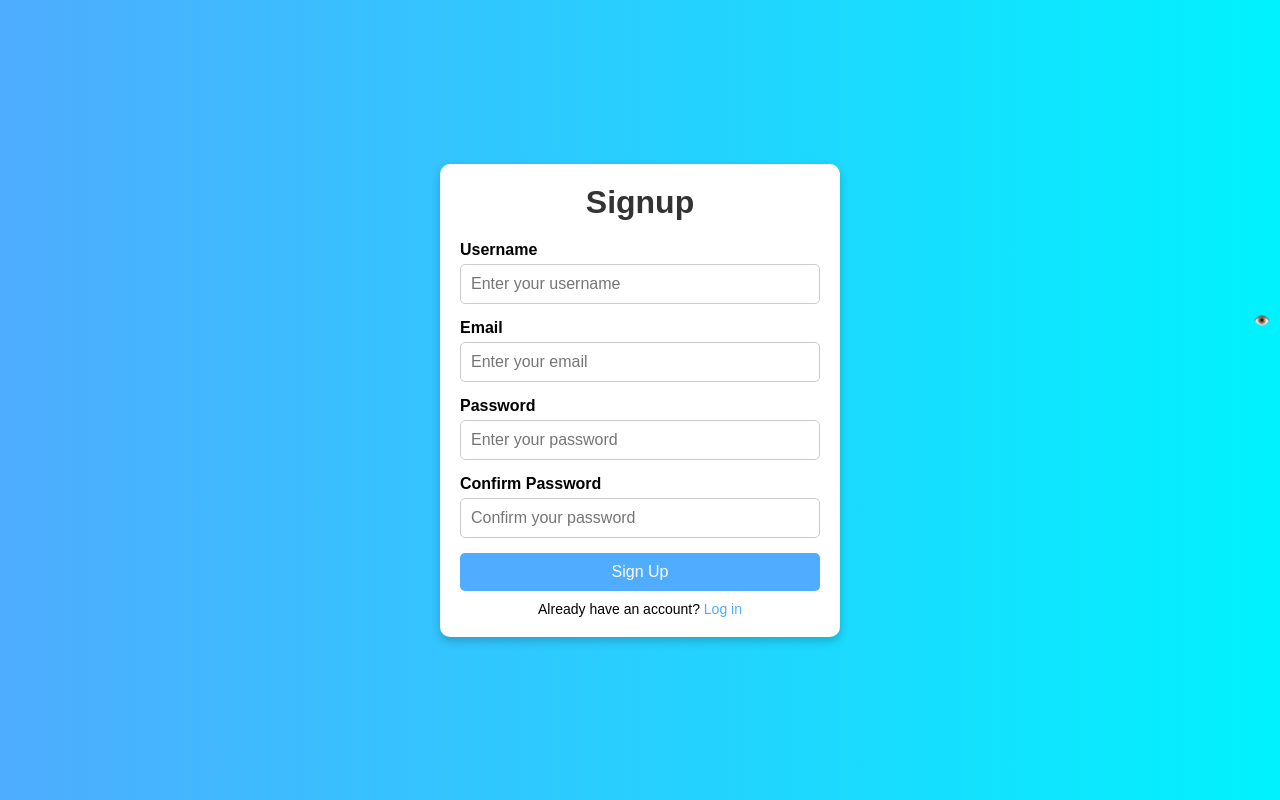
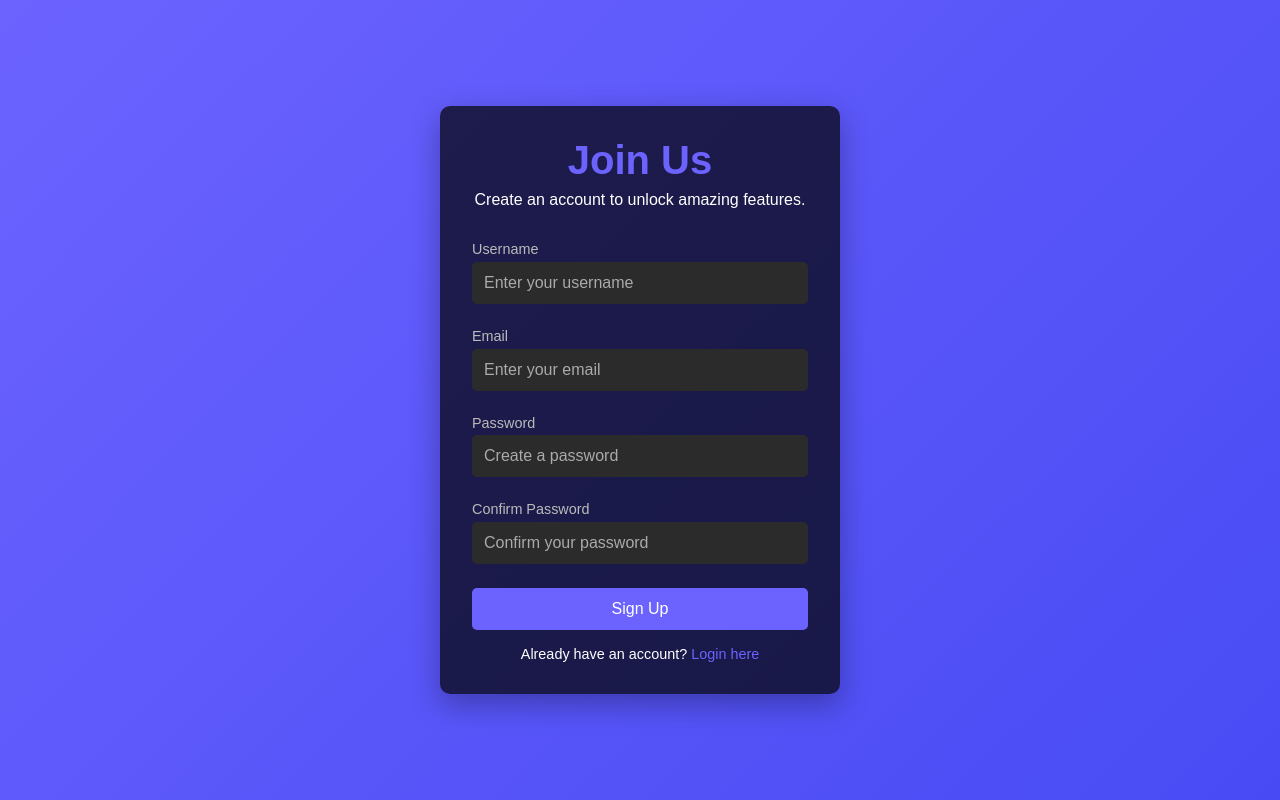
Before and after one commit to Joeyyyyyyy/PortfolioProject, a Flask app: page /signup in a window 1280 px wide. Run offline with Flask 3, Linux system fonts and the light colour scheme.

Commit message:
Patched the signup page

```diff
--- a/admin.py
+++ b/admin.py
@@ -67,7 +67,7 @@ class StockTransactionManager:
             return False
         else:
             self._insert_document('users', username, {'password': password, 'email': email, 'lastindex': lastindex})
-            print("Account created successfully!")
+            print(username+"'s account has been created successfully!")
             return True
 
     def login(self, username: str, password: str) -> bool:
--- a/static/signup.css
+++ b/static/signup.css
@@ -1,3 +1,4 @@
+/* Reset styles */
 * {
   margin: 0;
   padding: 0;
@@ -6,102 +7,120 @@
 
 body {
   font-family: 'Arial', sans-serif;
-    background: linear-gradient(to right, #4facfe, #00f2fe);
+  background: linear-gradient(135deg, #6c63ff, #484bf4);
+  height: 100vh;
   display: flex;
   justify-content: center;
   align-items: center;
-    height: 100vh;
+  color: #fff;
 }
 
 .signup-container {
-    background: white;
+  background: rgba(0, 0, 0, 0.7);
+  padding: 2rem;
   border-radius: 10px;
-    box-shadow: 0 4px 10px rgba(0, 0, 0, 0.2);
   width: 100%;
   max-width: 400px;
-    padding: 20px;
   text-align: center;
+  box-shadow: 0 10px 30px rgba(0, 0, 0, 0.3);
+  animation: fadeIn 1s ease-in-out;
 }
 
-  h1 {
-    margin-bottom: 20px;
-    color: #333;
+.signup-header h1 {
+  font-size: 2.5rem;
+  margin-bottom: 0.5rem;
+  color: #6c63ff;
 }
 
-  .input-group {
-    margin-bottom: 15px;
-    text-align: left;
+.signup-header p {
+  margin-bottom: 2rem;
+  font-size: 1rem;
+}
+
+.form-group {
+  margin-bottom: 1.5rem;
+  position: relative;
 }
 
 label {
   display: block;
-    margin-bottom: 5px;
-    font-weight: bold;
+  font-size: 0.9rem;
+  color: #bbb;
+  margin-bottom: 0.3rem;
+  text-align: left;
 }
 
-  input {
+input[type="text"],
+input[type="email"],
+input[type="password"] {
   width: 100%;
-    padding: 10px;
-    border: 1px solid #ccc;
+  padding: 0.75rem;
+  border: none;
   border-radius: 5px;
-    font-size: 16px;
+  font-size: 1rem;
+  background: #2b2b2b;
+  color: #fff;
+}
+
+input[type="text"]::placeholder,
+input[type="email"]::placeholder,
+input[type="password"]::placeholder {
+  color: #aaa;
 }
 
 input:focus {
   outline: none;
-    border-color: #4facfe;
+  border: 2px solid #6c63ff;
 }
 
-  .toggle-password {
-    position: absolute;
-    right: 10px;
-    top: 40%;
-    transform: translateY(-50%);
-    background: none;
+.btn {
+  width: 100%;
+  padding: 0.75rem;
+  font-size: 1rem;
   border: none;
+  border-radius: 5px;
+  background: #6c63ff;
+  color: #fff;
   cursor: pointer;
+  transition: background 0.3s;
 }
 
-  .signup-button {
-    background: #4facfe;
-    color: white;
-    border: none;
-    border-radius: 5px;
-    padding: 10px 15px;
-    font-size: 16px;
-    cursor: pointer;
-    width: 100%;
+.btn:hover {
+  background: #484bf4;
 }
 
-  .signup-button:hover {
-    background: #00f2fe;
+.form-footer {
+  margin-top: 1rem;
+  font-size: 0.9rem;
 }
 
-  .footer-text {
-    margin-top: 10px;
-    font-size: 14px;
-  }
-
-  .footer-text a {
-    color: #4facfe;
+.form-footer a {
+  color: #6c63ff;
   text-decoration: none;
 }
 
-  .footer-text a:hover {
+.form-footer a:hover {
   text-decoration: underline;
 }
 
-  /* Responsive Design */
-  @media (max-width: 480px) {
-    .signup-container {
-      padding: 15px;
+@keyframes fadeIn {
+  from {
+    opacity: 0;
+    transform: scale(0.9);
+  }
+  to {
+    opacity: 1;
+    transform: scale(1);
+  }
 }
 
-    h1 {
-      font-size: 24px;
+/* Responsive design */
+@media (max-width: 500px) {
+  .signup-container {
+    padding: 1.5rem;
   }
 
-    .signup-button {
-      font-size: 14px;
+  .signup-header h1 {
+    font-size: 2rem;
   }
 }
--- a/static/signup.js
+++ b/static/signup.js
@@ -1,59 +1,22 @@
-// Toggle Password Visibility
-function togglePassword() {
-    const passwordField = document.getElementById("password");
-    const confirmPasswordField = document.getElementById("confirm-password");
-    const passwordType = passwordField.type === "password" ? "text" : "password";
-    passwordField.type = passwordType;
-    confirmPasswordField.type = passwordType;
-  }
-
-  // Form Validation and AJAX Submission
-  document.getElementById("signup-form").addEventListener("submit", async function (e) {
-    e.preventDefault();
-
-    const username = document.getElementById("username").value.trim();
-    const email = document.getElementById("email").value.trim();
+// Form validation and password confirmation
+document.getElementById("signup-form").addEventListener("submit", function (event) {
   const password = document.getElementById("password").value;
   const confirmPassword = document.getElementById("confirm-password").value;
 
-    if (!username || !email || !password || !confirmPassword) {
-      alert("All fields are required!");
-      return;
+  if (password !== confirmPassword) {
+    event.preventDefault();
+    alert("Passwords do not match!");
   }
-
-    if (password !== confirmPassword) {
-      alert("Passwords do not match!");
-      return;
-    }
-
-    // Prepare the data to send
-    const formData = {
-      username,
-      email,
-      password,
-    };
-
-    try {
-      // Send the POST request to the server
-      const response = await fetch("/signup", {
-        method: "POST",
-        headers: {
-          "Content-Type": "application/json",
-          'x-api-key': 'joel09-02-2024Adh'
-        },
-        body: JSON.stringify(formData),
 });
 
-      const result = await response.json();
-
-      if (response.ok) {
-        alert(result.message || "Signup successful! Please log in.");
-        window.location.href = "/login"; // Redirect to login page
+// Add a fade-in effect when the page loads
+document.addEventListener("DOMContentLoaded", () => {
+  document.body.style.opacity = 0;
+  let fadeEffect = setInterval(() => {
+    if (document.body.style.opacity < 1) {
+      document.body.style.opacity = parseFloat(document.body.style.opacity) + 0.1;
     } else {
-        alert(result.error || "Signup failed. Please try again.");
+      clearInterval(fadeEffect);
     }
-    } catch (error) {
-      console.error("Error during signup:", error);
-      alert("An error occurred. Please try again.");
-    }
+  }, 50);
 });
--- a/templates/login.html
+++ b/templates/login.html
@@ -24,7 +24,7 @@
     </form>
     <p class="footer-text">
       <p id="invalid-login">Incorrect login credentials!</p>
-      Don't have an account? <a href="#" id="reg-link">Sign up</a>
+      Don't have an account? <a href="/signup" id="reg-link">Sign up</a>
     </p>
   </div>
 
--- a/templates/signup.html
+++ b/templates/signup.html
@@ -3,34 +3,40 @@
 <head>
   <meta charset="UTF-8">
   <meta name="viewport" content="width=device-width, initial-scale=1.0">
-  <title>Signup</title>
+  <title>Create Account</title>
   <link rel="stylesheet" href="/static/signup.css">
 </head>
 <body>
+
   <div class="signup-container">
-    <h1>Signup</h1>
-    <form id="signup-form" action="/signup" method="POST">
-      <div class="input-group">
+    <div class="signup-header">
+      <h1>Join Us</h1>
+      <p>Create an account to unlock amazing features.</p>
+    </div>
+    <form action="/signup" method="POST" id="signup-form">
+      <div class="form-group">
         <label for="username">Username</label>
         <input type="text" id="username" name="username" placeholder="Enter your username" required>
       </div>
-      <div class="input-group">
+      <div class="form-group">
         <label for="email">Email</label>
         <input type="email" id="email" name="email" placeholder="Enter your email" required>
       </div>
-      <div class="input-group">
+      <div class="form-group">
         <label for="password">Password</label>
-        <input type="password" id="password" name="password" placeholder="Enter your password" required>
-        <button type="button" class="toggle-password" onclick="togglePassword()">👁️</button>
+        <input type="password" id="password" name="password" placeholder="Create a password" required>
       </div>
-      <div class="input-group">
+      <div class="form-group">
         <label for="confirm-password">Confirm Password</label>
-        <input type="password" id="confirm-password" name="confirm-password" placeholder="Confirm your password" required>
+        <input type="password" id="confirm-password" name="confirm_password" placeholder="Confirm your password" required>
       </div>
-      <button type="submit" class="signup-button">Sign Up</button>
-      <p class="footer-text">Already have an account? <a href="/login">Log in</a></p>
+      <button type="submit" class="btn">Sign Up</button>
     </form>
+    <div class="form-footer">
+      <p>Already have an account? <a href="/login">Login here</a></p>
+    </div>
   </div>
+
   <script src="/static/signup.js"></script>
 </body>
 </html>
```
Lines whose indentation alone changed are shown as unchanged.
